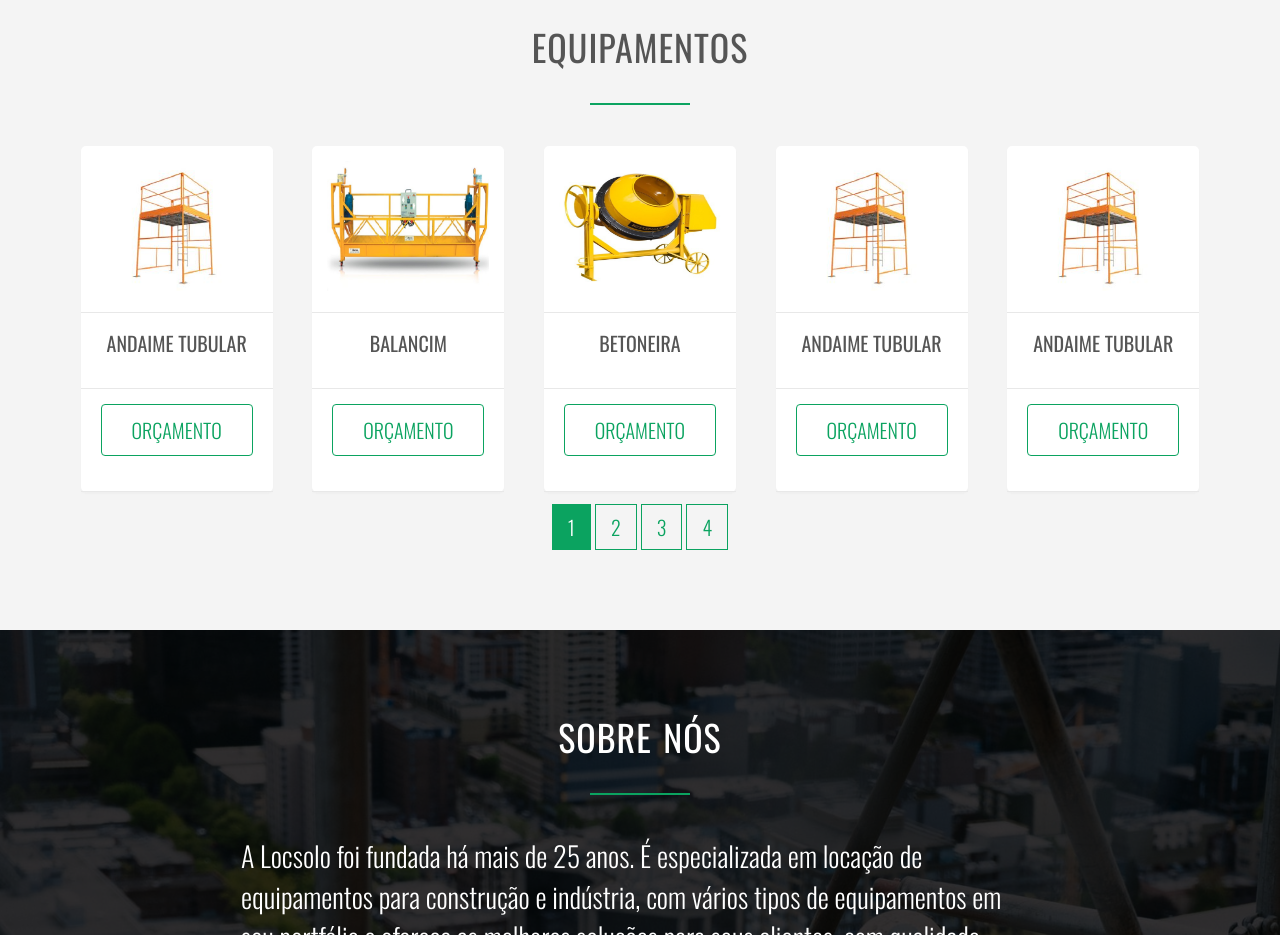
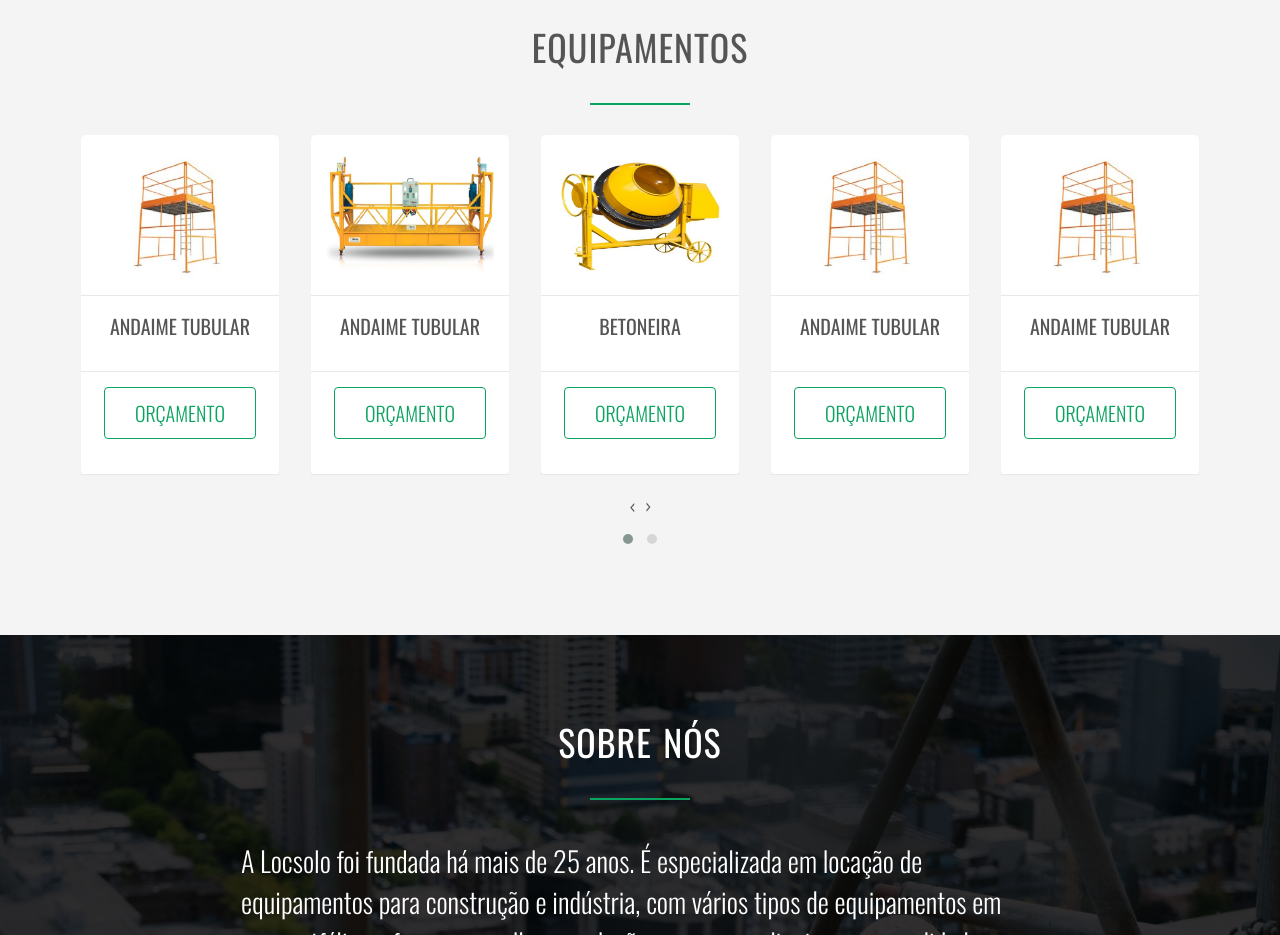
Before and after one commit to Oppadayo/Locsolo, a plain HTML site: page index.html in a window 1280 px wide. Shown: the part 860-1795 px from the top of the page. Drawn offline with nearby package versions, Linux system fonts and the light colour scheme.

Commit message:
Owl-carousel in equipamentos

```diff
--- a/index.html
+++ b/index.html
@@ -13,6 +13,8 @@
     <link rel="stylesheet" href="https://cdnjs.cloudflare.com/ajax/libs/animate.css/3.7.0/animate.min.css">
 	<link rel="stylesheet" type="text/css" href="vendors/css/normalize.css">
 	<link rel="stylesheet" type="text/css" href="vendors/css/grid.css">
+	<link rel="stylesheet" type="text/css" href="vendors/css/owl.carousel.min.css">
+	<link rel="stylesheet" type="text/css" href="vendors/css/owl.theme.default.min.css">
 	<link rel="stylesheet" type="text/css" href="resources/css/style.css">
 	<link rel="stylesheet" type="text/css" href="resources/css/queries.css">
 	<link href="https://fonts.googleapis.com/css?family=Oswald:300,400,500" rel="stylesheet">
@@ -46,7 +48,8 @@
 			<h2>equipamentos</h2>
 		</div>
 		<div class="row content">
-			<div class="col span-1-of-5">
+			<div class="owl-carousel owl-theme">
+			    <div class="item">
 			    	<div class="equipamento-box">
 						<div>
 							<img src="resources/img/equipamentos/andaime-tubular.jpg">
@@ -59,7 +62,72 @@
 						</div>
 					</div>
 				</div>
-			<div class="col span-1-of-5">
+			    <div class="item">
+				    <div class="equipamento-box">
+						<div>
+							<img src="resources/img/equipamentos/balancim.jpg">
+						</div>
+						<div>
+							<h3>Andaime tubular</h3>
+						</div>
+						<div>
+							<a href="#" class="btn btn-ghost">orçamento</a>
+						</div>
+					</div>
+				</div>
+			    <div class="item">
+				    <div class="equipamento-box">
+						<div>
+							<img src="resources/img/equipamentos/betoneira.jpg">
+						</div>
+						<div>
+							<h3>Betoneira</h3>
+						</div>
+						<div>
+							<a href="#" class="btn btn-ghost">orçamento</a>
+						</div>
+					</div>
+			    </div>
+			    <div class="item">
+			    	<div class="equipamento-box">
+					<div>
+						<img src="resources/img/equipamentos/andaime-tubular.jpg">
+					</div>
+					<div>
+						<h3>Andaime tubular</h3>
+					</div>
+					<div>
+						<a href="#" class="btn btn-ghost">orçamento</a>
+					</div>
+				</div>
+			    </div>
+			    <div class="item">
+			    	<div class="equipamento-box">
+					<div>
+						<img src="resources/img/equipamentos/andaime-tubular.jpg">
+					</div>
+					<div>
+						<h3>Andaime tubular</h3>
+					</div>
+					<div>
+						<a href="#" class="btn btn-ghost">orçamento</a>
+					</div>
+				</div>
+			    </div>
+			    <div class="item">
+			    	<div class="equipamento-box">
+					<div>
+						<img src="resources/img/equipamentos/andaime-tubular.jpg">
+					</div>
+					<div>
+						<h3>Andaime tubular 2</h3>
+					</div>
+					<div>
+						<a href="#" class="btn btn-ghost">orçamento</a>
+					</div>
+				</div>
+			    </div>
+			    <div class="item">
 			    	<div class="equipamento-box">
 					<div>
 						<img src="resources/img/equipamentos/balancim.jpg">
@@ -72,7 +140,7 @@
 					</div>
 				</div>
 			    </div>
-			<div class="col span-1-of-5">
+			    <div class="item">
 			    	<div class="equipamento-box">
 					<div>
 						<img src="resources/img/equipamentos/betoneira.jpg">
@@ -85,7 +153,7 @@
 					</div>
 				</div>
 			    </div>
-			<div class="col span-1-of-5">
+			    <div class="item">
 			    	<div class="equipamento-box">
 					<div>
 						<img src="resources/img/equipamentos/andaime-tubular.jpg">
@@ -98,7 +166,7 @@
 					</div>
 				</div>
 			    </div>
-			<div class="col span-1-of-5">
+			    <div class="item">
 			    	<div class="equipamento-box">
 					<div>
 						<img src="resources/img/equipamentos/andaime-tubular.jpg">
@@ -113,81 +181,9 @@
 			</div>
 			    </div>
 
-		<div class="row content">
-			<div class="col span-1-of-5">
-				<div class="equipamento-box">
-					<div>
-						<img src="resources/img/equipamentos/andaime-tubular.jpg">
 			</div>
-					<div>
-						<h3>Andaime tubular 2</h3>
-					</div>
-					<div>
-						<a href="#" class="btn btn-ghost">orçamento</a>
-					</div>
-				</div>
-			</div>
-			<div class="col span-1-of-5 ">
-				<div class="equipamento-box">
-					<div>
-						<img src="resources/img/equipamentos/balancim.jpg">
-					</div>
-					<div>
-						<h3>Balancim</h3>
-					</div>
-					<div>
-						<a href="#" class="btn btn-ghost">orçamento</a>
-					</div>
-				</div>
-			</div>
-			<div class="col span-1-of-5 ">
-				<div class="equipamento-box">
-					<div>
-						<img src="resources/img/equipamentos/betoneira.jpg">
-					</div>
-					<div>
-						<h3>Betoneira</h3>
-					</div>
-					<div>
-						<a href="#" class="btn btn-ghost">orçamento</a>
-					</div>
-				</div>
-			</div>
-			<div class="col span-1-of-5 ">
-				<div class="equipamento-box">
-					<div>
-						<img src="resources/img/equipamentos/andaime-tubular.jpg">
-					</div>
-					<div>
-						<h3>Andaime tubular</h3>
-					</div>
-					<div>
-						<a href="#" class="btn btn-ghost">orçamento</a>
-					</div>
-				</div>
-			</div>
-			<div class="col span-1-of-5 ">
-				<div class="equipamento-box">
-					<div>
-						<img src="resources/img/equipamentos/andaime-tubular.jpg">
-					</div>
-					<div>
-						<h3>Andaime tubular</h3>
-					</div>
-					<div>
-						<a href="#" class="btn btn-ghost">orçamento</a>
-					</div>
-				</div>
-			</div>
-		</div>
-		<div class="btn-tab">
-			<button onclick="showPanel(0, '#0BA360')">1</button>
-			<button onclick="showPanel(1, '#0BA360')">2</button>
-			<button onclick="showPanel(2, '#0BA360')">3</button>
-			<button onclick="showPanel(3, '#0BA360')">4</button>
-		</div>
+
 	</section>
-
 <section class="section-aboutus js--section-aboutus" id="aboutus">
 		<div class="row">
 			<h2>Sobre nós</h2>
@@ -213,7 +209,6 @@
 			</p>
 		</div>
 	</section>
-
 
 	<section class="section-form" id="contato">
 		<div class="row">
@@ -278,13 +273,14 @@
 			<p>Copyright &copy; 2019 por Locsolo. Todos os direitos reservados</p>
 		</div>
 	</footer>
-	<script src="resources/js/tabs.js"></script>
+
 	<script src="https://cdn.jsdelivr.net/npm/respond@0.9.0/main.min.js"></script>
 	<script src="https://cdn.jsdelivr.net/npm/html5shiv@3.7.3/dist/html5shiv.min.js" integrity="sha256-9uAoNWHdszsUDhSXf/rVcWOqKPfi5/8V5R4UdbZle2A=" crossorigin="anonymous"></script>
 	<script src="https://ajax.googleapis.com/ajax/libs/jquery/3.3.1/jquery.min.js"></script>
 	<script src="https://cdn.jsdelivr.net/npm/selectivizr@1.0.3/selectivizr.min.js"></script>
 	<script src="vendors/js/jquery.waypoints.min.js"></script>
 	<script src="resources/js/scripts.js"></script>
+	<script src="vendors/js/owl.carousel.min.js"></script>
+	<script src="vendors/js/jquery.js"></script>
 </body>
-
 </html>
--- a/resources/css/style.css
+++ b/resources/css/style.css
@@ -302,9 +302,7 @@ header{
 	padding: 7px 15px;
 	cursor: pointer;
 }
-.content{
-	display: none;
-}
+
 /* ------------ */
 /* SOBRE NÓS    */
 /* ------------ */
--- /dev/null
+++ b/vendors/css/owl.theme.default.min.css
@@ -0,0 +1,6 @@
+/**
+ * Owl Carousel v2.3.4
+ * Copyright 2013-2018 David Deutsch
+ * Licensed under: SEE LICENSE IN https://github.com/OwlCarousel2/OwlCarousel2/blob/master/LICENSE
+ */
+.owl-theme .owl-dots,.owl-theme .owl-nav{text-align:center;-webkit-tap-highlight-color:transparent}.owl-theme .owl-nav{margin-top:10px}.owl-theme .owl-nav [class*=owl-]{color:#FFF;font-size:14px;margin:5px;padding:4px 7px;background:#D6D6D6;display:inline-block;cursor:pointer;border-radius:3px}.owl-theme .owl-nav [class*=owl-]:hover{background:#869791;color:#FFF;text-decoration:none}.owl-theme .owl-nav .disabled{opacity:.5;cursor:default}.owl-theme .owl-nav.disabled+.owl-dots{margin-top:10px}.owl-theme .owl-dots .owl-dot{display:inline-block;zoom:1}.owl-theme .owl-dots .owl-dot span{width:10px;height:10px;margin:5px 7px;background:#D6D6D6;display:block;-webkit-backface-visibility:visible;transition:opacity .2s ease;border-radius:30px}.owl-theme .owl-dots .owl-dot.active span,.owl-theme .owl-dots .owl-dot:hover span{background:#869791}
--- /dev/null
+++ b/vendors/js/jquery.js
@@ -0,0 +1,16 @@
+$('.owl-carousel').owlCarousel({
+    loop:true,
+    margin:10,
+    nav:true,
+    responsive:{
+        0:{
+            items:1
+        },
+        600:{
+            items:3
+        },
+        1000:{
+            items:5
+        }
+    }
+})
```
Also changed, not shown: vendors/css/owl.carousel.min.css (added), vendors/js/owl.carousel.min.js (added). Lines whose indentation alone changed are shown as unchanged.
